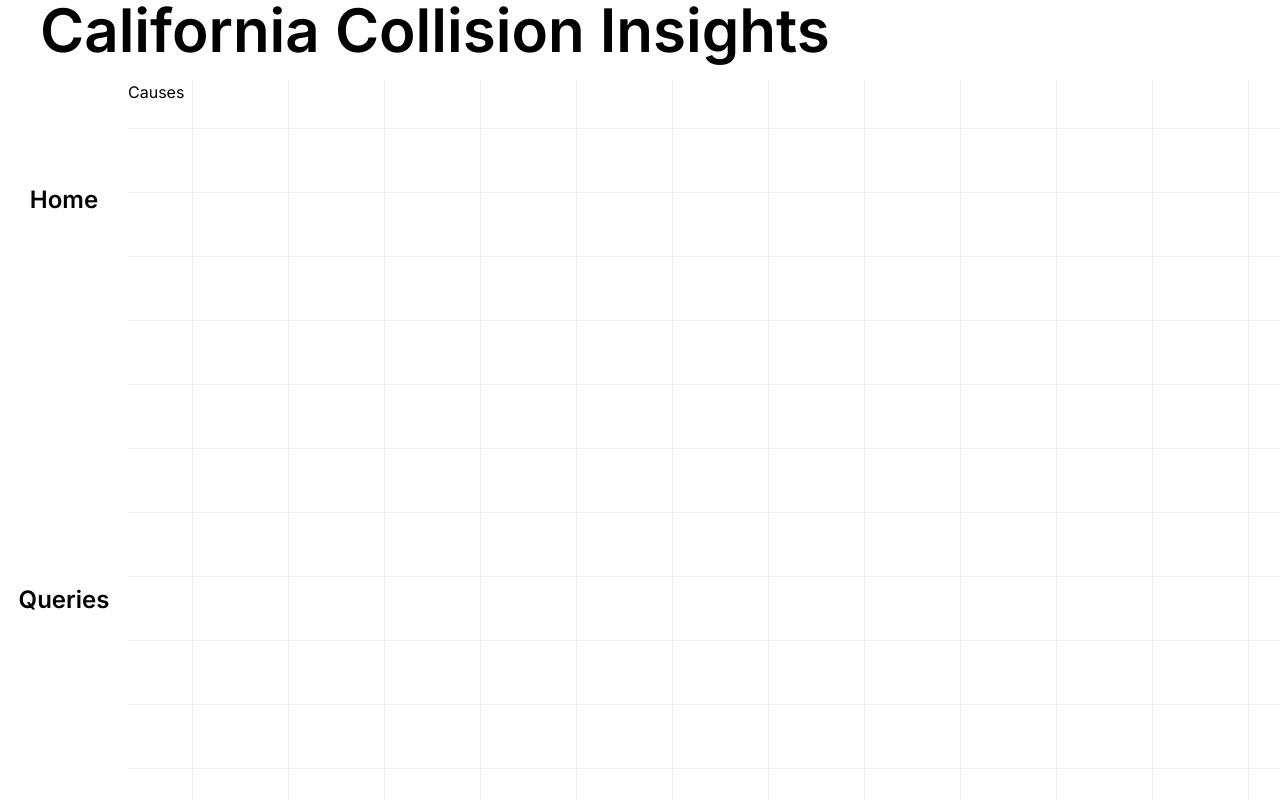
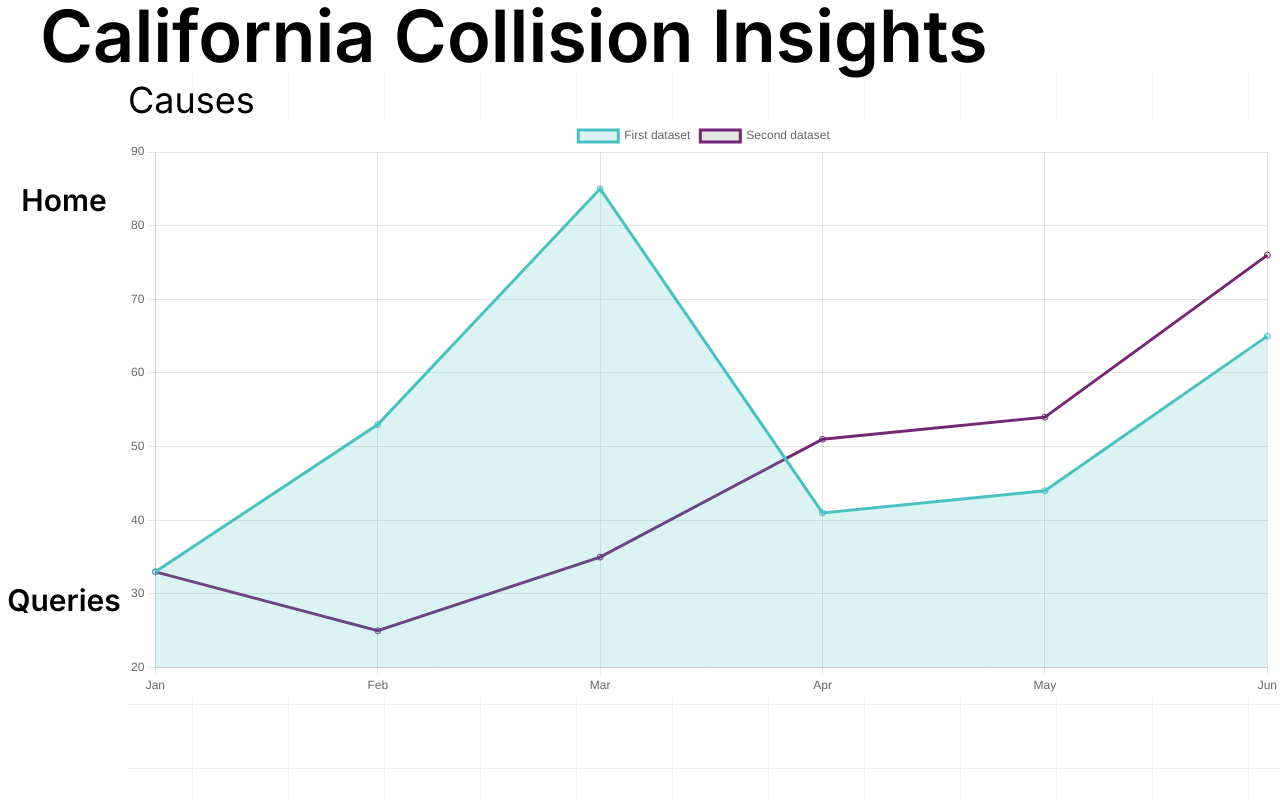
Before and after one commit to UF-CIS4301-Project/California-Collison-Insights, a Next.js app: page /queries/causes in a window 1280 px wide. Built offline with nearby package versions, Linux system fonts and the light colour scheme.

Commit message:
Layout edits and added simple line graph to mess with later

```diff
--- a/package.json
+++ b/package.json
@@ -10,12 +10,15 @@
   },
   "dependencies": {
     "@nextui-org/react": "^2.2.10",
+    "chart.js": "4.4.2",
     "next": "14.1.0",
     "react": "^18",
+    "react-chartjs-2": "^5.2.0",
     "react-dom": "^18",
     "react-pro-sidebar": "^1.1.0"
   },
   "devDependencies": {
+    "@types/chart.js": "^2.9.41",
     "@types/node": "^20",
     "@types/react": "^18",
     "@types/react-dom": "^18",
--- a/src/app/components/ui/sidenav.tsx
+++ b/src/app/components/ui/sidenav.tsx
@@ -7,11 +7,11 @@ export default function SideNav() {
   return (
     <aside id="sidebar" className="bg-white fixed top-0 left-0 w-32 h-screen">
       <div className="flex flex-col justify-evenly h-full">
-        <div className="self-center text-2xl font-semibold whitespace-nowrap dark:text-white">
+        <div className="self-center text-3xl font-semibold whitespace-nowrap dark:text-white">
           <Link href="/" className="hover:underline">Home</Link>
         </div>
         <div></div>
-        <div className="self-center text-2xl font-semibold whitespace-nowrap dark:text-white">
+        <div className="self-center text-3xl font-semibold whitespace-nowrap dark:text-white">
           <a href="/queries" className="hover:underline">Queries</a>
         </div>
       </div>
--- a/src/app/components/ui/welcome-bar.tsx
+++ b/src/app/components/ui/welcome-bar.tsx
@@ -1,10 +1,10 @@
 
 function WelcomeBar() {
   return (
-    <header className="fixed top-0 z-50 w-full bg-white dark:bg-gray-800 h-20">
+    <header className="fixed top-0 z-50 w-full bg-white dark:bg-gray-800 h-30">
       <nav className="flex pl-10">
         <div></div>
-        <div className="text-6xl font-semibold">
+        <div className="text-7xl font-semibold">
           California Collision Insights
         </div>
         <div>
--- a/src/app/layout.tsx
+++ b/src/app/layout.tsx
@@ -19,11 +19,11 @@ export default function RootLayout({
   return (
     <html lang="en">
       <body className={`${inter.className} antialiased md:p-22 absolute inset-0 -z-10 h-full w-full bg-white bg-[linear-gradient(to_right,#f0f0f0_1px,transparent_1px),linear-gradient(to_bottom,#f0f0f0_1px,transparent_1px)] bg-[size:6rem_4rem]`}>
-        <div className="flex h-screen flex-col md:flex-row md:overflow-hidden">
+        <div className="flex h-screen flex-col md:flex-row">
           <WelcomeBar></WelcomeBar>
           <SideNav></SideNav>
-          <div className="flex-grow pl-32 pt-20 md:overflow-y-auto ">
-            <main>{children}</main>
+          <div className="flex-grow pl-32 pt-20">
+            <main className="">{children}</main>
           </div>
         </div>
       </body>
--- a/src/app/page.tsx
+++ b/src/app/page.tsx
@@ -9,16 +9,22 @@ function IndexPage() {
     <div>
       <div className="w-full h-screen flex flex-row justify-center items-center text-center">
         <div className="flex flex-col text-xl m-20 space-y-12">
-          <div className="border-4 border-black p-10 text-justify">Welcome Spiel - Lorem ipsum dolor sit amet consectetur, adipisicing elit. Delectus, et sint nulla beatae non eveniet accusantium ratione velit corrupti labore odio quam voluptatum recusandae culpa quae nesciunt corporis. Architecto, asperiores? Lorem ipsum dolor sit amet consectetur adipisicing elit. Beatae quaerat illum eveniet deleniti fugiat! Adipisci, voluptate praesentium ut id dolor ipsam ullam expedita in mollitia eligendi enim ducimus, porro cupiditate.</div>
-          <div className="my-10">Feel free to explore the datasets we used</div>
+          <div className="p-10 text-justify rounded shadow-lg bg-white">Welcome Spiel - Lorem ipsum dolor sit amet consectetur, adipisicing elit. Delectus, et sint nulla beatae non eveniet accusantium ratione velit corrupti labore odio quam voluptatum recusandae culpa quae nesciunt corporis. Architecto, asperiores? Lorem ipsum dolor sit amet consectetur adipisicing elit. Beatae quaerat illum eveniet deleniti fugiat! Adipisci, voluptate praesentium ut id dolor ipsam ullam expedita in mollitia eligendi enim ducimus, porro cupiditate.</div>
+          <div className="my-10 text-3xl">Feel free to explore the datasets we used</div>
 
-          <div className="flex justify-evenly text-center">
+          <div className="flex flex-rows justify-evenly">
             {datasets.map((set => (
-              <Card isFooterBlurred radius="lg" className="border">
-                <CardBody className="m-4">Random Dataset - {set.key}</CardBody>
-                <Divider />
-                <CardBody><Link href="" className="hover:underline">link to dataset</Link></CardBody>
-              </Card>
+              <Link href="">
+                <div className="max-w-sm rounded overflow-hidden shadow-lg hover:bg-gray-100 bg-white">
+                    <img className="w-full" src="/favicon.ico" alt="tempPic"/>
+                    <div className="px-6 py-4">
+                      <div className="font-bold text-xl mb-2">The Coldest Sunset</div>
+                      <p className="text-gray-700 text-base">
+                        Lorem ipsum dolor sit amet, consectetur adipisicing elit. Voluptatibus quia, nulla! Maiores et perferendis eaque, exercitationem praesentium nihil.
+                      </p>
+                    </div>
+                </div>
+              </Link>
             )))}
           </div>
         </div>
--- a/src/app/queries/at-fault/page.tsx
+++ b/src/app/queries/at-fault/page.tsx
@@ -1,9 +1,37 @@
-export default function AtFault() {
+"use client";
+
+import React from "react";
+import { Line} from 'react-chartjs-2'
+import { registerables, Chart } from 'chart.js'
+
+export default function Home() {
+  Chart.register(...registerables)
+
+  const data = {
+    labels: ['Jan', 'Feb', 'Mar', 'Apr', 'May', 'Jun'],
+    datasets: [
+      {
+        label: 'First dataset',
+        data: [33, 53, 85, 41, 44, 65],
+        fill: true,
+        backgroundColor: 'rgba(75,192,192,0.2)',
+        borderColor: 'rgba(75,192,192,1)',
+      },
+      {
+        label: 'Second dataset',
+        data: [33, 25, 35, 51, 54, 76],
+        fill: false,
+        borderColor: '#742774',
+      },
+    ],
+  }
+
   return (
-    <>
-    <div className="text-2xl hover:text-blue-600">
-      At Fault
+    <div>
+      <span className="text-4xl">At-fault</span>
+    <div className="flex justify-center">
+      <Line data={data} className="bg-white" />
     </div>
-    </>
+    </div>
   )
 }
--- a/src/app/queries/causes/page.tsx
+++ b/src/app/queries/causes/page.tsx
@@ -1,9 +1,37 @@
+"use client";
+
+import React from "react";
+import { Line } from 'react-chartjs-2'
+import { registerables, Chart } from 'chart.js'
+
 export default function CausesVsBudgets() {
+  Chart.register(...registerables)
+
+  const data = {
+    labels: ['Jan', 'Feb', 'Mar', 'Apr', 'May', 'Jun'],
+    datasets: [
+      {
+        label: 'First dataset',
+        data: [33, 53, 85, 41, 44, 65],
+        fill: true,
+        backgroundColor: 'rgba(75,192,192,0.2)',
+        borderColor: 'rgba(75,192,192,1)',
+      },
+      {
+        label: 'Second dataset',
+        data: [33, 25, 35, 51, 54, 76],
+        fill: false,
+        borderColor: '#742774',
+      },
+    ],
+  }
+
   return (
-    <>
-      <div>
-        Causes
+    <div>
+      <span className="text-4xl">Causes</span>
+      <div className="flex justify-center">
+        <Line data={data} className="bg-white" />
       </div>
-    </>
+    </div>
   )
 }
--- a/src/app/queries/page.tsx
+++ b/src/app/queries/page.tsx
@@ -2,16 +2,16 @@ import Link from 'next/link';
 
 function QueriesPage() {
   const queries = [{'key': "at-fault", 'value':'At-fault Party Demographics and Fatality Rates'},
-    {'key': 'causes', 'value':'Possible Causes of Accidents compared to Budgets'}, {'key': 'geographic', 'value':'Geographic Analysis - What areas are more prone to accients over time?'}, {'key': 'vehicleType', 'value': 'Effect of Vehicle Type and Age of Fatality Rates'}, {'key':'road', 'value':'Effect of Road Conditions and Population Density of Traffic Collision Severity'}, {'key':'custom', 'value':'Create Custom Query'}]
+    {'key': 'causes', 'value':'Possible Causes of Accidents compared to Budgets'}, {'key': 'geographic', 'value':'Geographic Analysis - What areas are more prone to accients over time?'}, {'key': 'vehicle-type', 'value': 'Effect of Vehicle Type and Age of Fatality Rates'}, {'key':'road', 'value':'Effect of Road Conditions and Population Density of Traffic Collision Severity'}, {'key':'custom', 'value':'Create Custom Query'}]
   return (
     <div className="">
 
       <div className='flex flex-row min-h-screen justify-center mt-40'>
 
         <ul className='text-xl flex-col space-y-12 p-6'>
-          <span className="text-3xl">Queries</span>
+          {/* <span className="text-3xl">Queries</span> */}
           {queries.map((queryName) => (
-            <li className="border-4 text-xl text-center bg-transparent hover:bg-black text-black font-semibold hover:text-white py-2 px-4 border border-black hover:border-transparent rounded" key={queryName.key}>
+            <li className="text-2xl text-center bg-white hover:bg-black text-black font-semibold hover:text-white py-4 px-4 hover:border-transparent rounded shadow-lg" key={queryName.key}>
               <Link href={`/queries/${queryName.key}`} key="">{queryName.value}</Link></li>
           ))}
         </ul>
--- a/src/app/queries/vehicle-type/page.tsx
+++ b/src/app/queries/vehicle-type/page.tsx
@@ -1,6 +1,6 @@
 export default function VehicleType() {
   return (
-    <div>
+    <div className="bg-gray-100">
       Vehicle type
     </div>
   )
```
Also changed, not shown: 1 other file (tests, documents, lock files or other folders).
